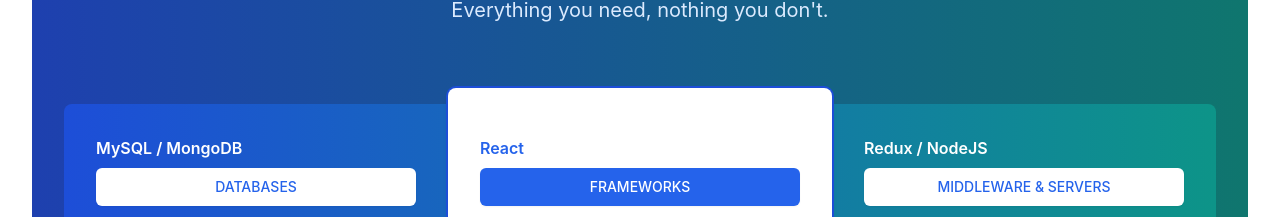
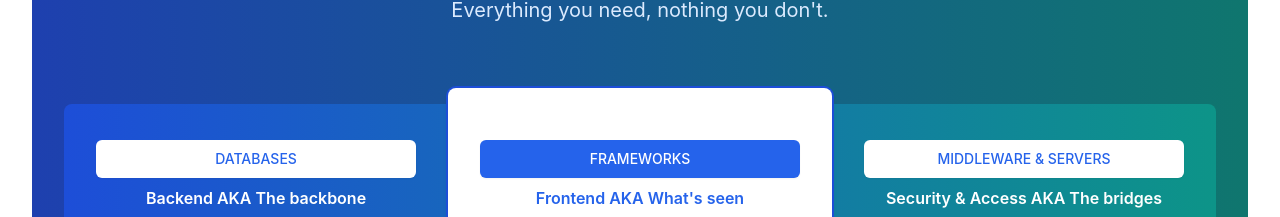
Before and after one commit to FulphilledDev/mern_portfolio, a React (Create React App) app: page / in a window 1280 px wide. Shown: the part 1559-1776 px from the top of the page. Built offline with nearby package versions, Linux system fonts and the light colour scheme.

Commit message:
Remove title from details

```diff
--- a/src/components/landing/Details.jsx
+++ b/src/components/landing/Details.jsx
@@ -1,18 +1,8 @@
-import { CheckIcon, XMarkIcon } from '@heroicons/react/20/solid'
-
-{/* TODO: Replace/Remove: priceMonthly/Yearly --> startingAt  */}
-{/* TODO: Create request form for Single-Page */}
-{/* TODO: Create request form for Multi-Page */}
-{/* TODO: Create request form for Full-Stack */}
-{/* TODO: Create a quote calculator for site request
-    -- Include: prices per page, section, functionality, etc. */}
-
-
+import { CheckIcon } from '@heroicons/react/20/solid'
 
 
 const plans = [
   {
-    title: 'MySQL / MongoDB',
     category: 'DATABASES',
     featured: false,
     description: 'Backend AKA The backbone',
@@ -24,7 +14,6 @@
     ],
   },
   {
-    title: 'React',
     category: 'FRAMEWORKS',
     featured: true,
     description: 'Frontend AKA What\'s seen',
@@ -39,7 +28,6 @@
     ],
   },
   {
-    title: 'Redux / NodeJS',
     category: 'MIDDLEWARE & SERVERS',
     featured: false,
     description: 'Security & Access AKA The bridges',
@@ -87,18 +75,13 @@
           <div className="relative space-y-6 lg:grid lg:grid-cols-3 lg:space-y-0">
             {plans.map((plan) => (
               <div
-                key={plan.title}
+                key={plan.category}
                 className={classNames(
                   plan.featured ? 'bg-white ring-2 ring-blue-700 shadow-md' : 'bg-blue-700 lg:bg-transparent',
                   'pt-6 px-6 pb-3 rounded-lg lg:px-8 lg:pt-12'
                 )}
               >
                 <div>
-                  <h3
-                    className={classNames(plan.featured ? 'text-blue-600' : 'text-white', 'text-base font-semibold mb-1')}
-                  >
-                    {plan.title}
-                  </h3>
                   <div className="flex flex-col items-start sm:flex-row sm:items-center sm:justify-between lg:flex-col lg:items-start">
                     <span
                       className={classNames(
```
